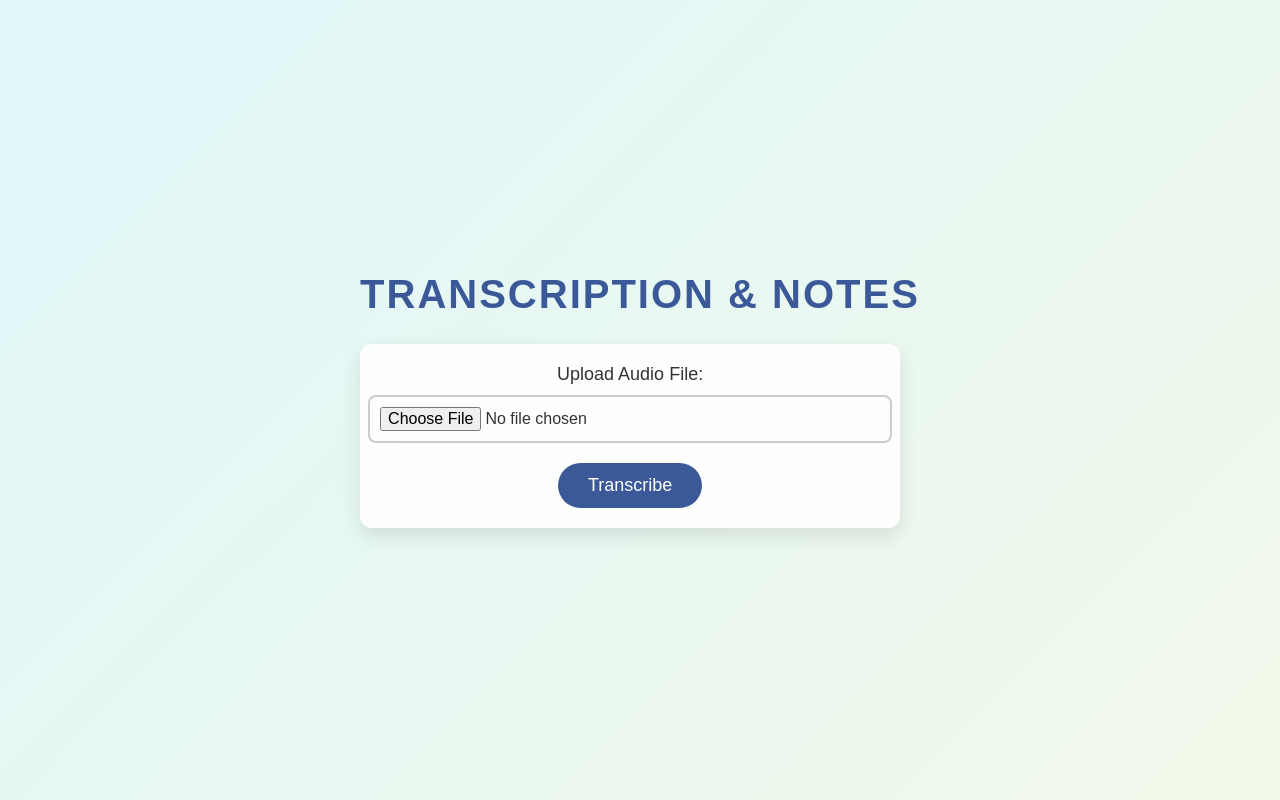
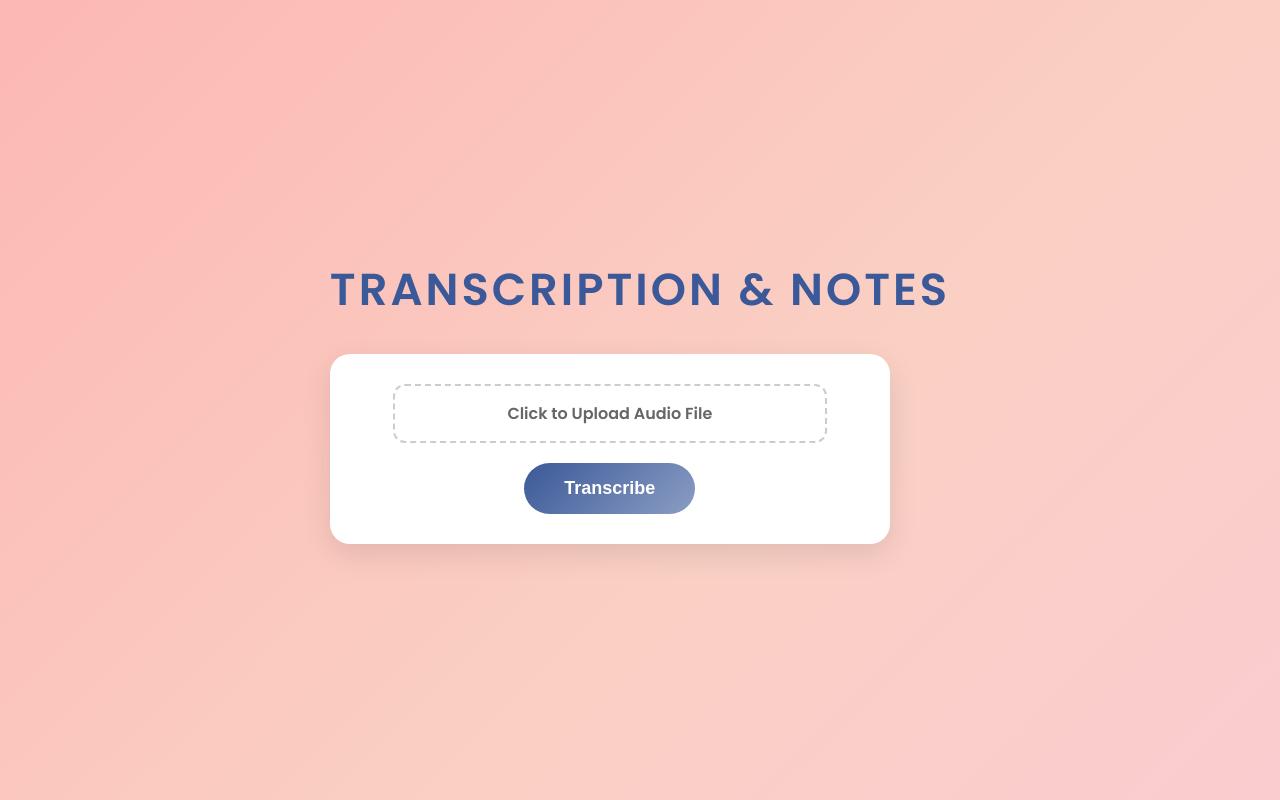
Before and after one commit to Akash2king/Meeting_Notes_Generator, a Flask app: page / in a window 1280 px wide. Run offline with Flask 2, Linux system fonts and the light colour scheme.

Commit message:
UI updated

```diff
--- a/templates/index.html
+++ b/templates/index.html
@@ -4,11 +4,14 @@
     <meta charset="UTF-8">
     <meta name="viewport" content="width=device-width, initial-scale=1.0">
     <title>Transcription and Notes</title>
+    <link href="https://fonts.googleapis.com/css2?family=Poppins:wght@300;400;600&display=swap" rel="stylesheet">
     <style>
         /* General Styles */
         body {
-            font-family: 'Arial', sans-serif;
-            background: linear-gradient(135deg, #e0f7fa, #f1f8e9);
+            font-family: 'Poppins', sans-serif;
+            background: linear-gradient(135deg, #ff9a9e, #fad0c4, #fbc2eb, #a18cd1);
+            background-size: 400% 400%;
+            animation: gradientBG 8s ease infinite;
             color: #333;
             margin: 0;
             padding: 0;
@@ -17,13 +20,21 @@
             align-items: center;
             height: 100vh;
         }
+
+        @keyframes gradientBG {
+            0% { background-position: 0% 50%; }
+            50% { background-position: 100% 50%; }
+            100% { background-position: 0% 50%; }
+        }
+
         h1 {
             text-align: center;
             margin-top: 0;
             color: #3b5998;
-            font-size: 2.5em;
+            font-size: 2.8em;
+            font-weight: 600;
             text-transform: uppercase;
-            letter-spacing: 2px;
+            letter-spacing: 3px;
         }
 
         /* Form Styles */
@@ -31,43 +42,59 @@
             display: flex;
             flex-direction: column;
             align-items: center;
-            background-color: rgba(255, 255, 255, 0.9);
-            padding: 20px;
-            border-radius: 12px;
-            box-shadow: 0 8px 20px rgba(0, 0, 0, 0.1);
-            width: 100%;
+            background-color: white;
+            padding: 30px;
+            border-radius: 20px;
+            box-shadow: 0 10px 30px rgba(0, 0, 0, 0.1);
+            width: 90%;
             max-width: 500px;
         }
+
         label {
             font-size: 18px;
+            color: #555;
             margin-bottom: 10px;
+            font-weight: 600;
         }
+
         input[type="file"] {
-            padding: 10px;
+            display: none;
+        }
+
+        .file-label {
+            padding: 15px;
             width: 100%;
+            max-width: 400px;
             margin-bottom: 20px;
-            border: 2px solid #ccc;
-            border-radius: 8px;
+            border: 2px dashed #ccc;
+            border-radius: 12px;
             font-size: 16px;
-            transition: border-color 0.3s ease;
+            color: #666;
+            text-align: center;
+            cursor: pointer;
+            transition: border-color 0.3s ease, background-color 0.3s ease;
         }
-        input[type="file"]:focus {
+
+        .file-label:hover {
             border-color: #3b5998;
-            outline: none;
+            background-color: #f4f4f4;
         }
+
         button {
-            padding: 12px 30px;
-            background-color: #3b5998;
+            padding: 15px 40px;
+            background: linear-gradient(135deg, #3b5998, #8b9dc3);
             color: white;
             border: none;
-            border-radius: 30px;
+            border-radius: 50px;
             cursor: pointer;
             font-size: 18px;
-            transition: background-color 0.3s ease, box-shadow 0.3s ease;
+            font-weight: 600;
+            transition: background 0.3s ease, box-shadow 0.3s ease;
         }
+
         button:hover {
-            background-color: #2e458b;
-            box-shadow: 0 6px 12px rgba(0, 0, 0, 0.15);
+            background: linear-gradient(135deg, #2e458b, #3b5998);
+            box-shadow: 0 6px 20px rgba(0, 0, 0, 0.15);
         }
 
         /* Loading Spinner */
@@ -81,6 +108,7 @@
             margin: 20px auto;
             display: none;
         }
+
         @keyframes spin {
             0% { transform: rotate(0deg); }
             100% { transform: rotate(360deg); }
@@ -89,24 +117,18 @@
         /* Responsive Design */
         @media (max-width: 768px) {
             h1 {
-                font-size: 2em;
-                letter-spacing: 1.5px;
+                font-size: 2.2em;
             }
             form {
-                width: 90%;
-                padding: 15px;
+                padding: 20px;
             }
-            input[type="file"] {
+            .file-label {
                 font-size: 14px;
-            }
-        }
-        @media (max-width: 480px) {
-            h1 {
-                font-size: 1.8em;
+                padding: 10px;
             }
             button {
                 font-size: 16px;
-                padding: 10px 20px;
+                padding: 12px 30px;
             }
         }
     </style>
@@ -116,7 +138,7 @@
         <h1>Transcription & Notes</h1>
 
         <form id="transcription-form" action="/transcribe" method="post" enctype="multipart/form-data" onsubmit="showLoader()">
-            <label for="audio-file">Upload Audio File:</label>
+            <label for="audio-file" class="file-label">Click to Upload Audio File</label>
             <input type="file" id="audio-file" name="audio_file" accept="audio/*" required>
             <button type="submit">Transcribe</button>
         </form>
@@ -126,9 +148,22 @@
     </div>
 
     <script>
+        // Show loader animation on form submit
         function showLoader() {
             document.getElementById('loading-spinner').style.display = 'block';
         }
+
+        // File input trigger on label click
+        const fileInput = document.getElementById('audio-file');
+        const fileLabel = document.querySelector('.file-label');
+
+        fileLabel.addEventListener('click', () => {
+            fileInput.click();
+        });
+
+        fileInput.addEventListener('change', () => {
+            fileLabel.textContent = fileInput.files[0] ? fileInput.files[0].name : "Click to Upload Audio File";
+        });
     </script>
 </body>
 </html>
```
